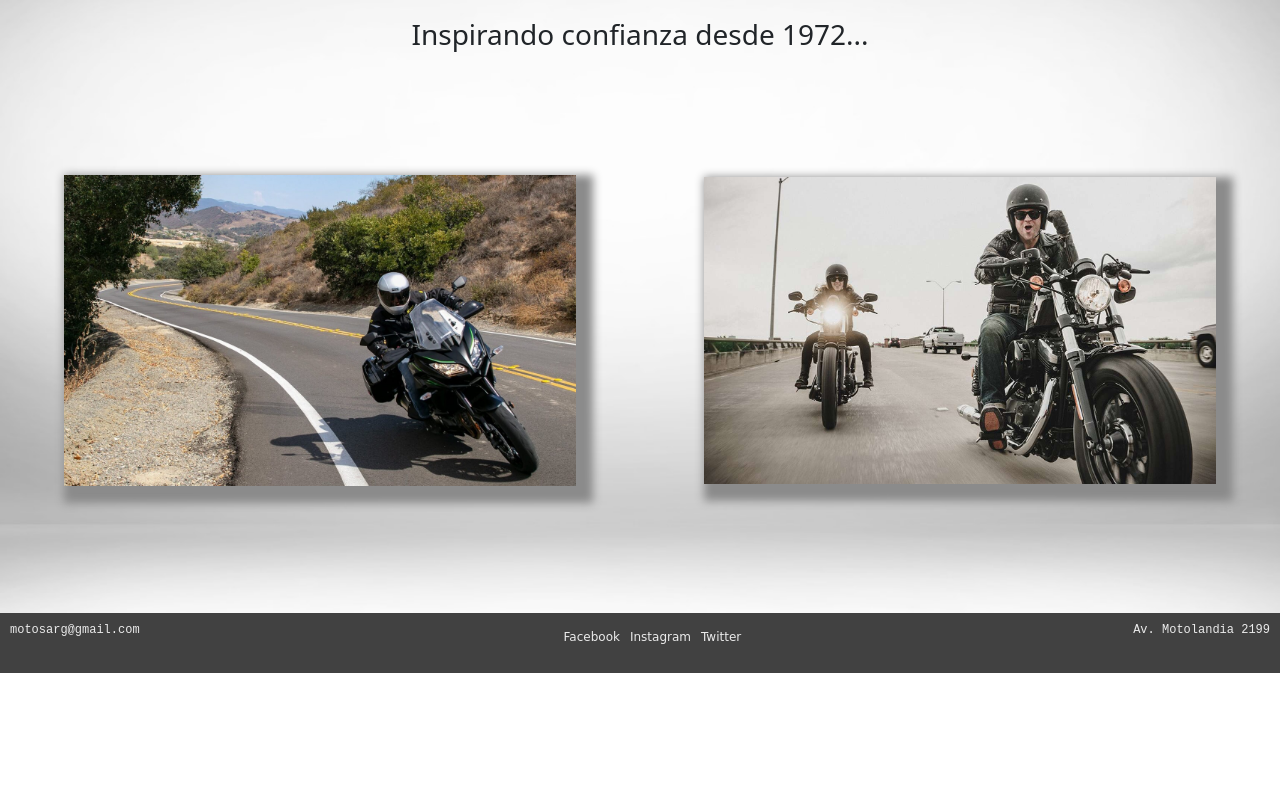
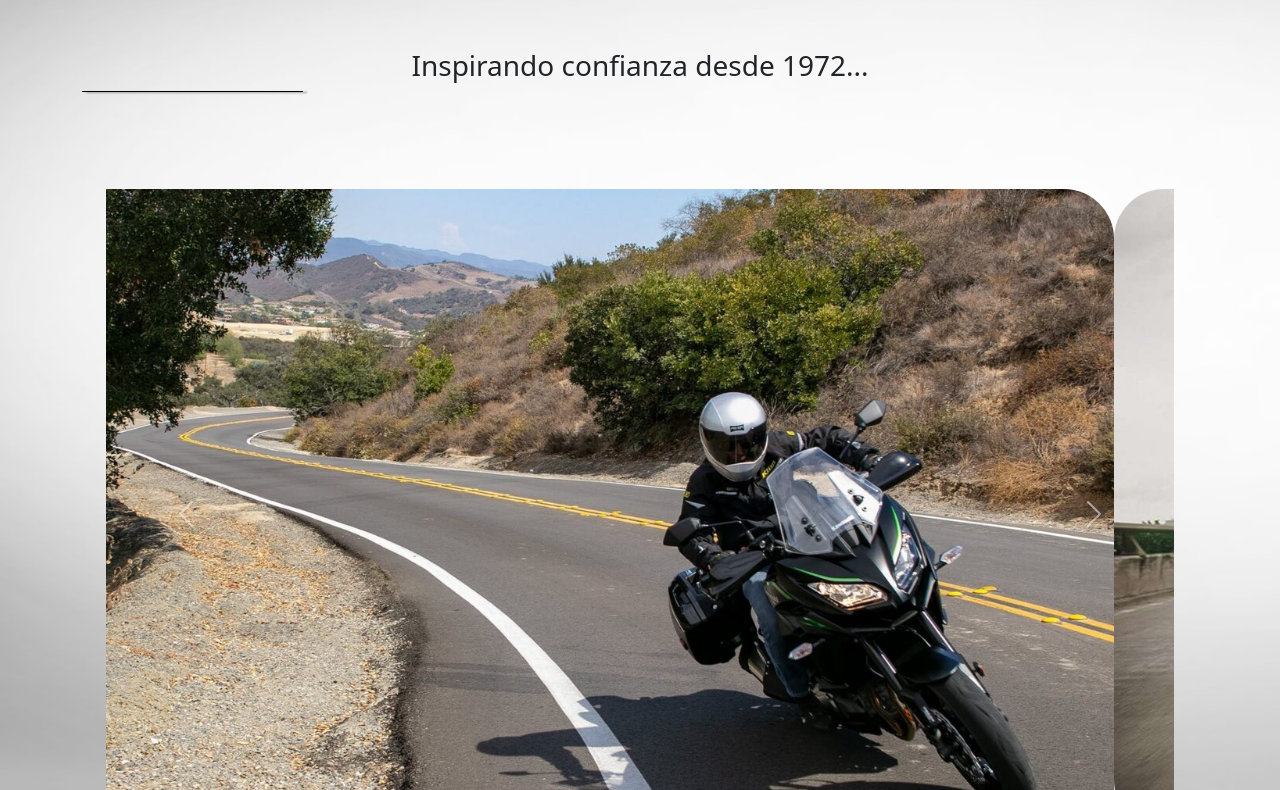
Before and after one commit to zheoagustin/MotosArg-Primo, a plain HTML site: page index.html in a window 1280 px wide. Shown: the part 127-917 px from the top of the page. Before the commit the page ends 800 px from the top, so only its background shows below. Drawn offline with nearby package versions, Linux system fonts and the light colour scheme; a web font is replaced by a local one.

Commit message:
offroad catalogo

```diff
--- a/index.html
+++ b/index.html
@@ -53,18 +53,39 @@
             </nav>
     </header>
     <main class="mainIndex">
-        <section class="center">
-            <div class="textSup">
-                <h3>Inspirando confianza desde 1972...</h3>
-            </div>
-            <div class="imgFrente">
-                <img src="img/frente 22.jpg" alt="" class="imgIndex">
+        <div class="container" id="mainDiv">
+           <div class="row" id="filaUnoIndex">
+                <div class="col" id="colTextIndex">
+                        <h3>Inspirando confianza desde 1972...</h3>
+                        <div class="lineaIndex"></div>
+                </div>
+           </div>
+           <div class="row" id="filaDosIndex">
+                <div class="col">
+                    <div class="container">
+                        <div id="carouselExampleControls" class="carousel slide" data-bs-ride="carousel">
+                            <div class="carousel-inner" id="carouselPadre">
+                              <div class="carousel-item active" >
+                                <img src="img/frente 22.jpg" class="d-block w-100" alt="..." id="imgUnoCarousel">
+                              </div>
+                              <div class="carousel-item">
+                                <img src="img/frente1.jpg" class="d-block w-100" alt="..." id="imgDosCarousel">
+                              </div>
+                            </div>
+                            <button class="carousel-control-prev" type="button" data-bs-target="#carouselExampleControls" data-bs-slide="prev">
+                              <span class="carousel-control-prev-icon" aria-hidden="true"></span>
+                              <span class="visually-hidden">Previous</span>
+                            </button>
+                            <button class="carousel-control-next" type="button" data-bs-target="#carouselExampleControls" data-bs-slide="next">
+                              <span class="carousel-control-next-icon" aria-hidden="true"></span>
+                              <span class="visually-hidden">Next</span>
+                            </button>
+                          </div>
+                    </div>
+                </div>
+           </div>
+        </div>
 
-            </div>
-            <div class="imgFrente2">
-               <img src="img/frente1.jpg" alt="" class="imgIndex">
-            </div>
-        </section>
     </main>
     <footer class="footer">
         <div class="infofooter">
@@ -77,8 +98,8 @@
                 <li><a href="https://twitter.com/ZheoAgustin" target="_blank">Twitter</a></li>
             </ul>
         </div>
-        <div class="infofooter">
-            <h4>Av. Motolandia 2199</h4>
+        <div class="infofooter2">
+            <h4>Av.Motolandia 2199</h4>
         </div>
     </footer>
 </body>
--- a/style.css
+++ b/style.css
@@ -1,7 +1,7 @@
 *{
     padding: 0px;
     margin: 0px;
-    box-sizing: content-box;
+    box-sizing: content-box ;
 }
 body{
     background-color: rgb(235, 235, 235);
@@ -11,6 +11,7 @@ body{
     background-image: url(blanco1.jpg);
     background-repeat: no-repeat;
     background-size: cover;
+    padding-bottom: 100px;
 }
 
 
@@ -28,6 +29,9 @@ header{
 a{
     color: white;
 }
+.main {
+    width: 100vw;
+}
 .navContainer {
     background-color: rgb(206, 45, 45);
     display: flex;
@@ -38,7 +42,7 @@ a{
 
 }
 .navBar{
-    width: 100vw;
+    width: 100%;
 
 }
 .formNav {
@@ -65,9 +69,9 @@ a{
 
 }
 .formNav li a:hover {
-    font-size: 21px;
     transition: 0.3s;
     background-color: rgb(189, 8, 8);
+    color: rgb(230, 230, 230);
 }
 .busqueda{
     display: flex;
@@ -156,6 +160,7 @@ a{
     justify-content: space-between;
     padding: 10px 0px ;
 
+
 }
 .redesUl{
     display: flex;
@@ -177,38 +182,51 @@ a{
     margin: 0px 10px;
 
 }
+.infofooter2 h4{
+    font-family: monospace;
+    font-size: 12px !important;
+    color:rgb(235, 235, 235) ;
+    margin-right: 10px;
+
+}
+.infofooter2{
+    justify-content: start;
+}
 .mainIndex {
     width: 100%;
 }
 /*index main*/
-.center img {
-    width: 100%;
-    height: 100%;
+
+#filaUnoIndex {
+    height: 200px;
+}
+#filaDosIndex {
+    height: 800px;
 }
 
-.center {
-    display: grid;
-    grid-template-columns: 40vw 40vw;
-    grid-template-rows: 100px 450px ;
-    grid-template-areas: "a1 a1"
-                         "a2 a3";
-    column-gap: 10%;
-    row-gap: 3%;
-    justify-items: center;
-    align-items: center;
-    justify-items: center;
-    justify-content: center;
+#imgUnoCarousel {
+    border-radius: 50px;
 
 }
-.textSup {
-    grid-area: a1;
-    align-self: center;
+#imgDosCarousel {
+    border-radius: 50px;
+
 }
-.imgFrente {
-    grid-area: a2;
+#colTextIndex h3 {
+    align-items: center;
+    text-align: center;
+    margin-top: 60px;
 }
-.imgFrente2{
-    grid-area: a3;
+.lineaIndex {
+    align-items: center;
+    width: 100%;
+    height: 1px;
+    margin: 0px 0px;
+    box-shadow: 4px 1px 2px gray;
+    background-color: black;
+    animation-name: lineaContacto;
+    animation-duration: 20s;
+    animation-iteration-count: infinite;
 }
 .imgIndex {
     animation-name: imgIndex;
@@ -254,7 +272,6 @@ a{
 .textoOffRoad h3{
     margin: 15px;
     font-family: 'Shadows Into Light', cursive;
-    text-decoration: underline;
     font-size: 40px;
     text-align: center;
 
@@ -267,6 +284,7 @@ a{
     height: 1px;
     margin: 0px 0px;
     grid-area: a1;
+    box-shadow: 2px 2px 2px gray;
     align-self: end;
     background-color: black;
     animation-name: linea;
@@ -359,8 +377,7 @@ a{
 .textoClassic h3{
     margin: 15px;
     font-family: 'Shadows Into Light', cursive;
-    text-decoration: underline;
-    font-size: 40px;
+    font-size: 45px;
     text-align: center;
 
 }
@@ -372,6 +389,7 @@ a{
     margin: 0px 0px;
     grid-area: a1;
     align-self: end;
+    box-shadow: 2px 2px 2px gray;
     animation-name: linea;
     animation-duration: 30s;
     animation-iteration-count: infinite;
@@ -442,6 +460,7 @@ a{
     background-color: black;
     margin: 0px 0px;
     grid-area: t2;
+    box-shadow: 2px 2px 2px gray;
     align-self: start;
     animation-name: linea;
     animation-duration: 15s;
@@ -626,6 +645,9 @@ a{
     @keyframes imgIndex {
         0% {box-shadow: 0px 0px 0px 0px rgb(173, 173, 173); }
         50% {box-shadow: 0px 0px 0px 0px rgb(114, 114, 114);}
+    }
+    #filaDosIndex {
+        height: 400px;
     }
 /*off road main responsive*/
 .centerOffRoad {
```
